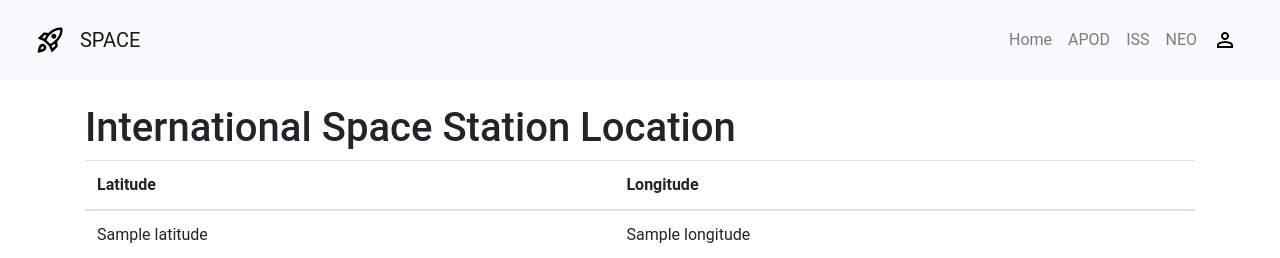
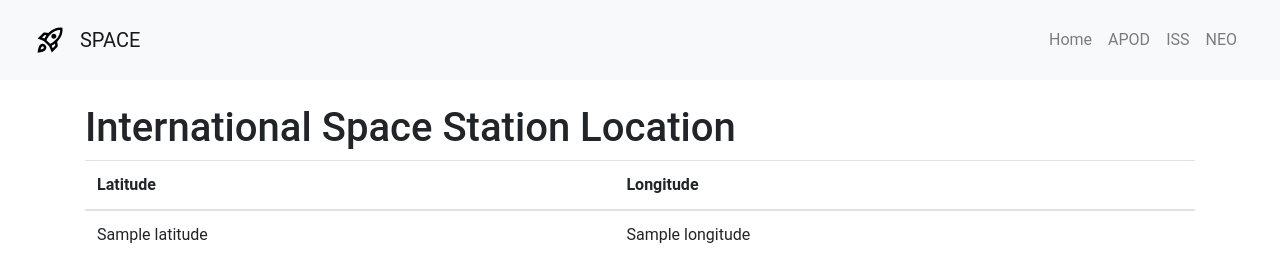
Before and after one commit to maplediv/space, a Flask app: page /iss_location in a window 1280 px wide. Shown: the top 258 px of the page. Run offline with Flask 3, Linux system fonts and the light colour scheme; tables that the repository leaves empty hold one stand-in row (values such as "Sample post"); a database or web service that is not in the repository returns one stand-in record (values such as "Sample title"); data that the repository does not hold is empty; some libraries are stand-ins or nearby versions.

Commit message:
Update navigation menu

```diff
--- a/config.py
+++ b/config.py
@@ -1,11 +1,11 @@
 class Config:
     APOD_API_KEY = "HX0IGnZXQcGmjF8D0PkgOfk0aduJ3qBq6m27286b"
-
+    APOD_API_BASE_URL = "https://api.nasa.gov/planetary/apod"
     NEO_API_KEY = "QcTRnH6ssd7CUM4rGn4GSgMeq5fQiBzEO8EaQKOm"
     NEO_API_START_DATE = "20230101"
     NEO_API_END_DATE = "20240105"
     NEO_API_ENDPOINT = f"https://api.nasa.gov/neo/rest/v1/feed?start_date={NEO_API_START_DATE}&end_date={NEO_API_END_DATE}&api_key={NEO_API_KEY}"
-
+    NEO_API_BASE_URL = "https://api.nasa.gov/neo/rest/v1"
     import os
 
 
--- a/templates/iss_location.html
+++ b/templates/iss_location.html
@@ -44,13 +44,6 @@
                     </li>
                     <li class="nav-item">
                         <a class="nav-link" href="/neo">NEO</a>
-                    </li>
-                </ul>
-                <ul class="navbar-nav">
-                    <li class="nav-item">
-                        <a class="nav-link" href="/newuser">
-                            <img src="{{ url_for('static', filename='login.svg') }}" alt="Login" width="24" height="24">
-                        </a>
                     </li>
                 </ul>
             </div>
```
Also changed, not shown: templates/apod.html (+0 -7 lines), templates/neo.html (+0 -7 lines).
